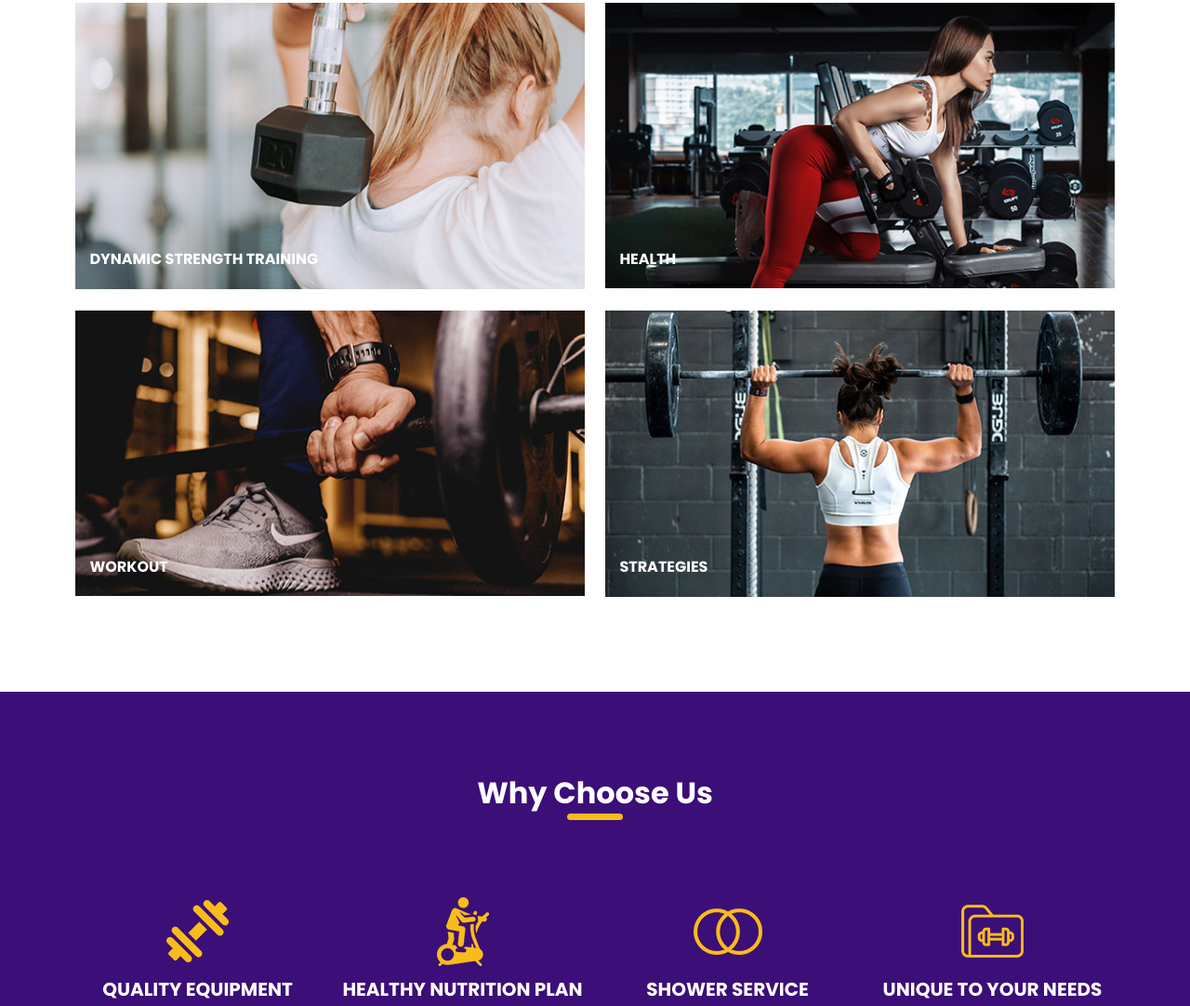
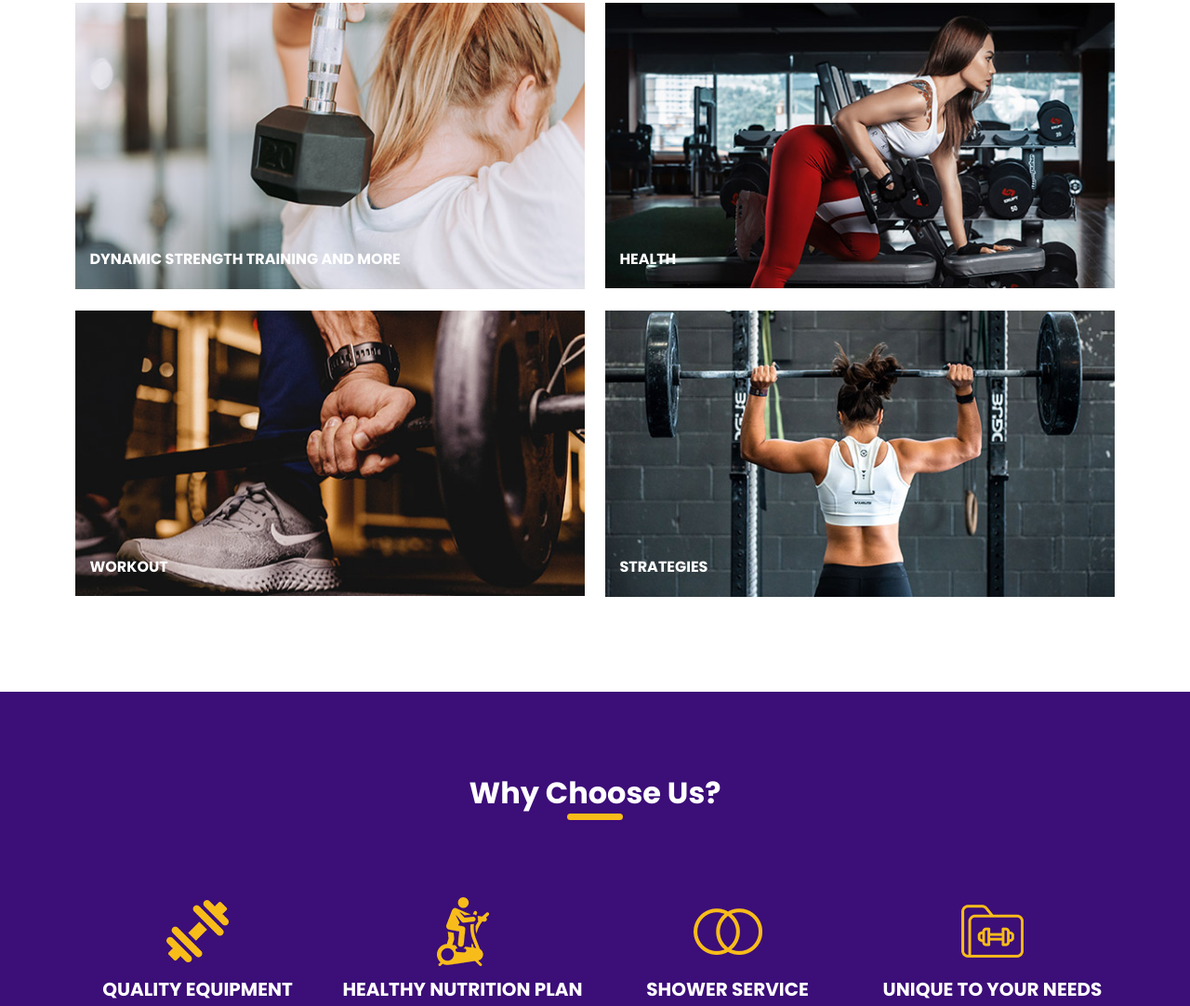
Before and after one commit to desaris/DipRepo, a plain HTML site: page index.html in a window 1280 px wide. Shown: the part 1931-3013 px from the top of the page at 93% size. Drawn offline with nearby package versions, Linux system fonts and the light colour scheme; a web font is replaced by a local one.

Commit message:
Finish index.html

```diff
--- a/index.html
+++ b/index.html
@@ -274,14 +274,14 @@
         <div class="box">
           <img src="images/s-3.jpg" alt="">
           <h6 class="visible_heading">
-            DYNAMIC STRENGTH TRAINING
+            DYNAMIC STRENGTH TRAINING AND MORE
           </h6>
           <div class="link_box">
             <a href="">
               <img src="images/link.png" alt="">
             </a>
             <h6>
-              DYNAMIC STRENGTH TRAINING
+              DYNAMIC STRENGTH TRAINING AND MORE
             </h6>
           </div>
         </div>
@@ -340,7 +340,7 @@
     <div class="container">
       <div class="heading_container">
         <h2>
-          Why Choose Us
+          Why Choose Us?
         </h2>
       </div>
       <div class="us_container">
```
Also changed, not shown: for-dev-branch-developers.txt (added).
